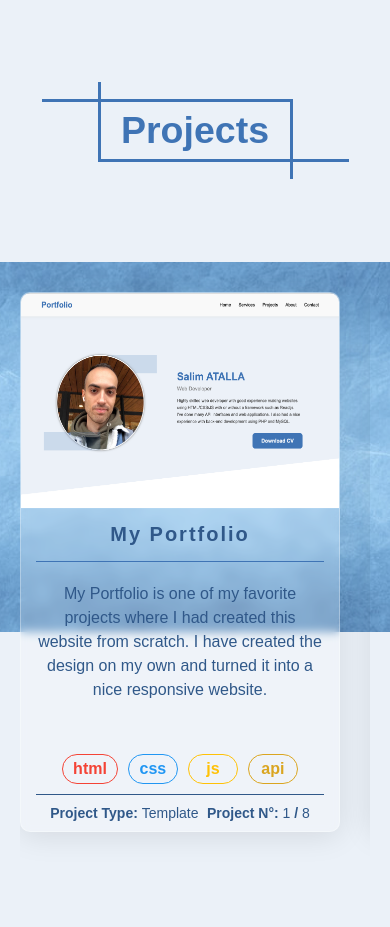
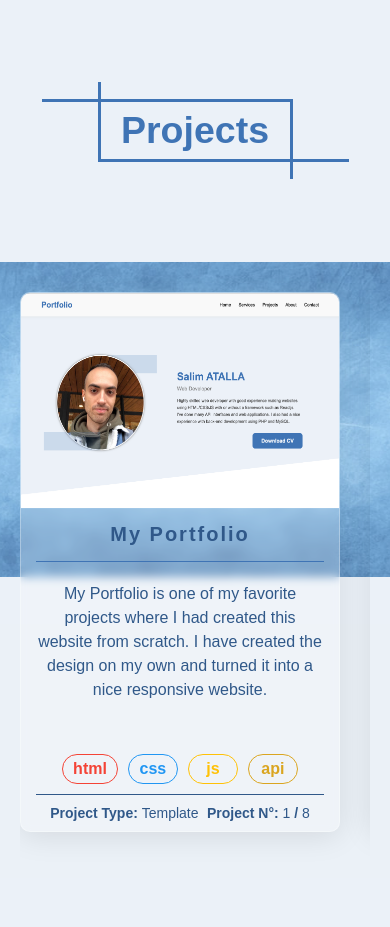
Before and after one commit to salim-atalla/Portfolio, a PHP site: page / in a window 390 px wide. Shown: the part 2425-3352 px from the top of the page. Run offline with PHP 8.4, Linux system fonts and the light colour scheme.

Commit message:
Modify hight of carousel wrapper

```diff
--- a/assets/css/style.css
+++ b/assets/css/style.css
@@ -624,11 +624,16 @@ input:focus {
 }
 .projects .carousel-wrapper {
   width: 100%;
-  height: 370px;
+  height: 340px;
   background-image: url("../imgs/slider-bg.jpeg");
   background-position: top;
   background-size: cover;
   position: relative;
+}
+@media (max-width: 992px) {
+  .projects .carousel-wrapper {
+    height: 315px;
+  }
 }
 .projects .carousel-wrapper::before {
   content: "";
```
